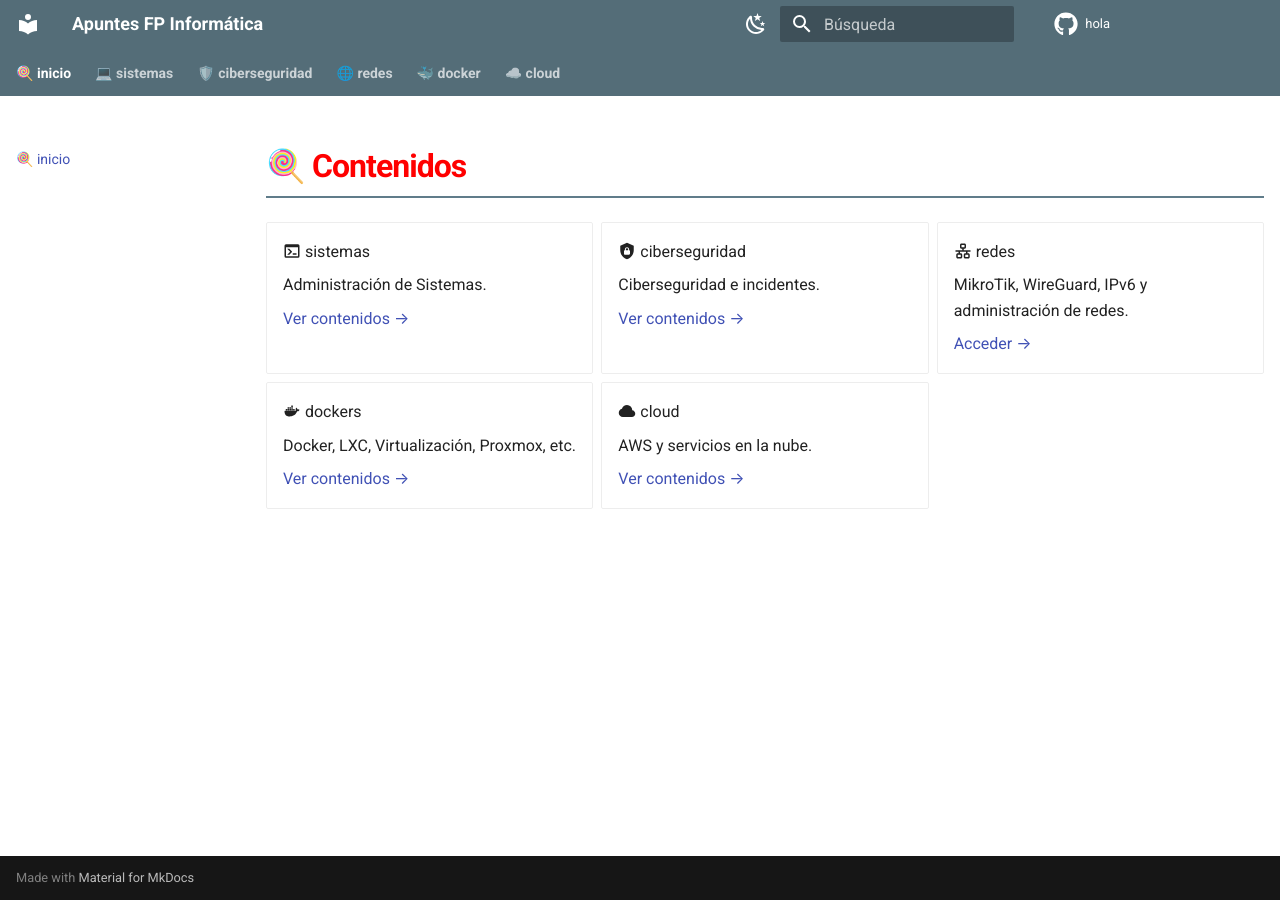
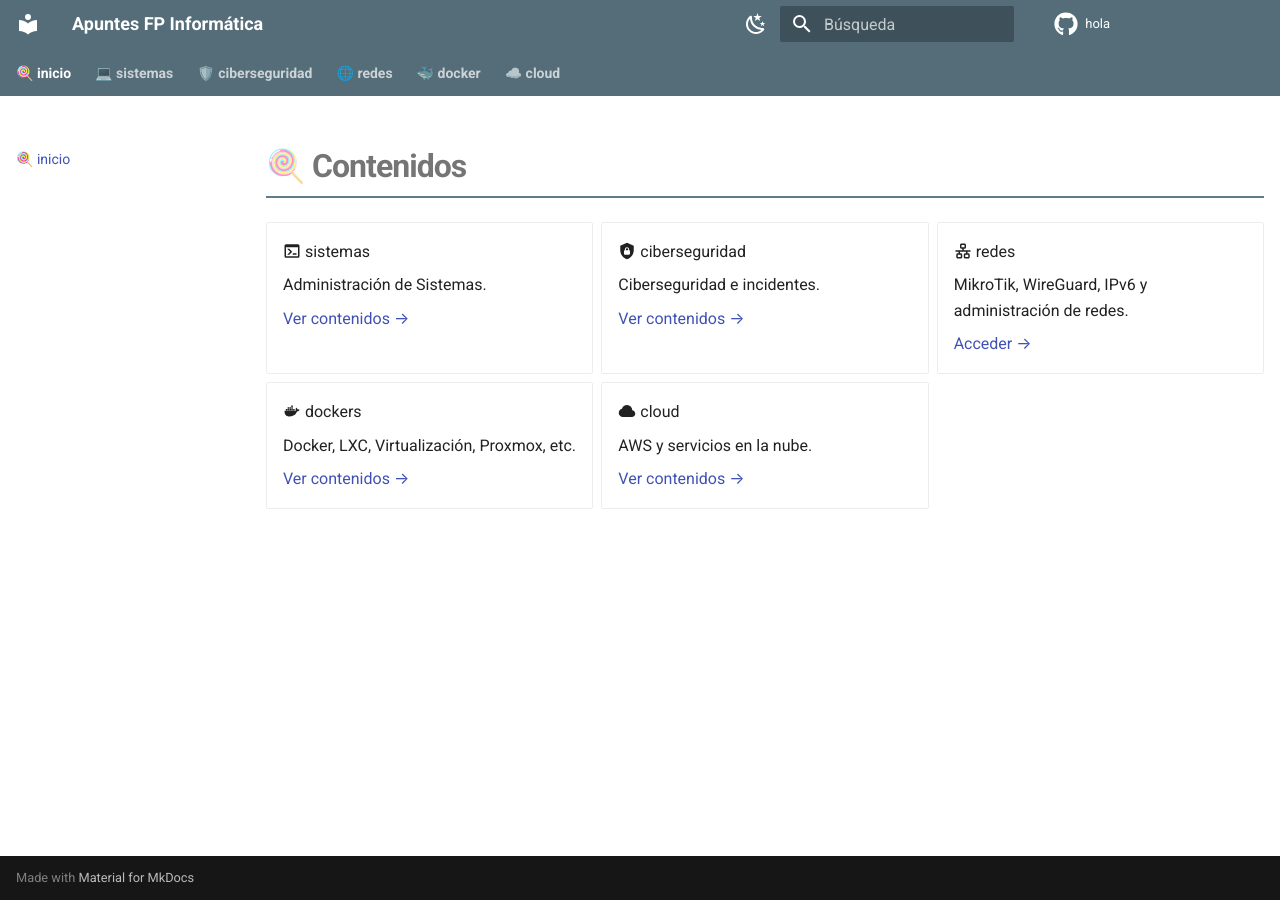
Before and after one commit to fcuadradoa01/hola, an MkDocs documentation site: the page built from docs/index.md, in a window 1280 px wide. Built offline with MkDocs 1.6.1 and Material for MkDocs 9.7.7, drawn with Linux system fonts in a browser that asks for light colours; comment, search, counter and statistics services are not loaded.

Commit message:
quito rojo. coge css

```diff
--- a/docs/css/extra.css
+++ b/docs/css/extra.css
@@ -13,7 +13,6 @@
 
 .md-typeset h1 {
   font-weight: 800;
-  color: #FF0000;
   letter-spacing: -0.03em;
   margin-bottom: 1.2rem;
   /* Opcional: un borde inferior muy sutil para destacar el título de la página */
```
